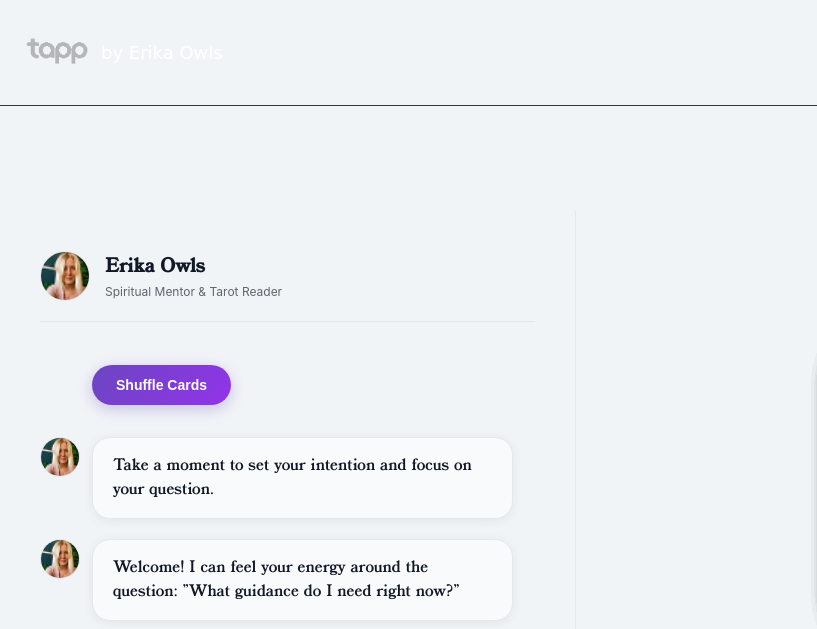
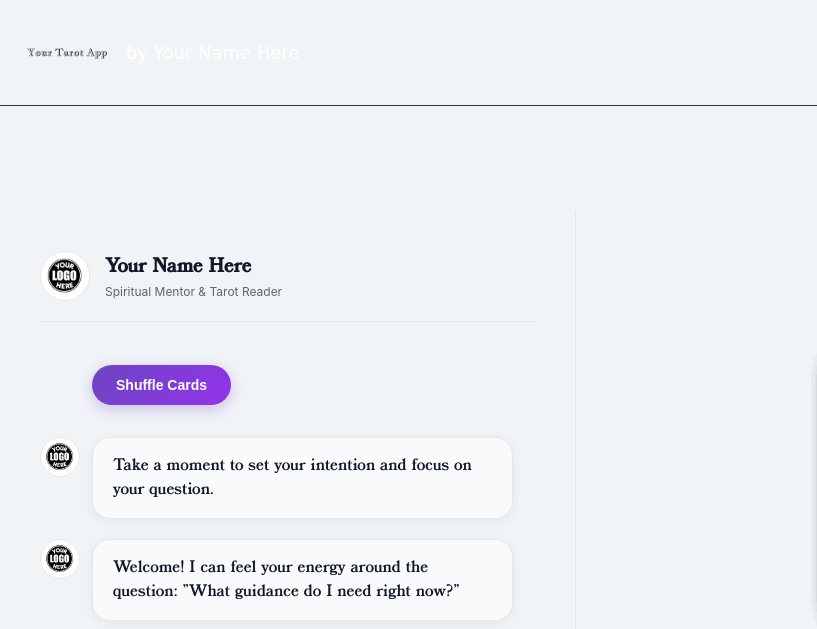
Before and after one commit to theofficialpinkie/mytarotapp, a website: page public/spread.html in a window 1280 px wide. Shown: the top 629 px of the page, 0-817 px from the left. Drawn offline with Linux system fonts and the light colour scheme; files whose address does not match are found by name; a web font is replaced by a local one.

Commit message:
New work for mytarotapp (keep production frozen)

```diff
--- a/public/spread.html
+++ b/public/spread.html
@@ -17,7 +17,7 @@
 
   <meta charset="UTF-8" />
   <meta name="viewport" content="width=device-width, initial-scale=1" />
-  <title>Your Reading with Erika</title>
+  <title>Your Reading with "Your Name Here"</title>
 
   <!-- Base styles -->
   <link rel="stylesheet" href="/shared-styles.css" />
@@ -26,7 +26,7 @@
   <!-- Preload tiny but critical assets -->
   <link rel="preload" as="font" href="/assets/fonts/BookmanJFPro-Regular.woff2" type="font/woff2" crossorigin>
   <link rel="preload" as="image" href="/assets/backs/card-back.webp">
-  <link rel="preload" as="image" href="/assets/erika-avatar.png">
+  <link rel="preload" as="image" href="/assets/your-logo-here.png">
 
   <script>
     // Insert top bar
@@ -34,8 +34,8 @@
       document.body.insertAdjacentHTML('afterbegin', `
         <div class="top-bar">
           <div class="logo-wrap">
-            <img src="/assets/tapp-logo.png" class="tapp-logo" alt="Tapp Logo">
-            <span class="byline">by Erika Owls</span>
+            <img src="/assets/your-tarot-app-logo.png" class="tapp-logo" alt="Tapp Logo">
+            <span class="byline">by Your Name Here</span>
           </div>
           <a href="https://erikaowlsspiritualmentor.as.me/schedule/e19f47fc" target="_blank" class="booking-button">
             Book a 1-1 Psychic Session
@@ -391,9 +391,9 @@
       </div>
     </div>
     <div class="chat-header">
-      <img src="/assets/erika-avatar.png" alt="Erika Owls" class="erika-avatar" onerror="this.style.display='none'" />
+      <img src="/assets/your-logo-here.png" alt="Erika Owls" class="erika-avatar" onerror="this.style.display='none'" />
       <div class="erika-info">
-        <h2>Erika Owls</h2>
+        <h2>Your Name Here</h2>
         <p>Spiritual Mentor & Tarot Reader</p>
       </div>
     </div>
@@ -522,7 +522,7 @@
       wrap.className = 'message-wrapper';
 
       const avatar = document.createElement('img');
-      avatar.src = '/assets/erika-avatar.png';
+      avatar.src = '/assets/your-logo-here.png';
       avatar.className = 'message-avatar';
       avatar.onerror = function () {
         const fallback = document.createElement('div');
```
Also changed, not shown: public/index.html (+3 -3 lines), public/video-intro.html (+1 -1 lines), public/welcome-2.html (+1 -1 lines), public/assets/your-logo-here.png (added), public/assets/your-tarot-app-logo.png (added), 1 other file.
